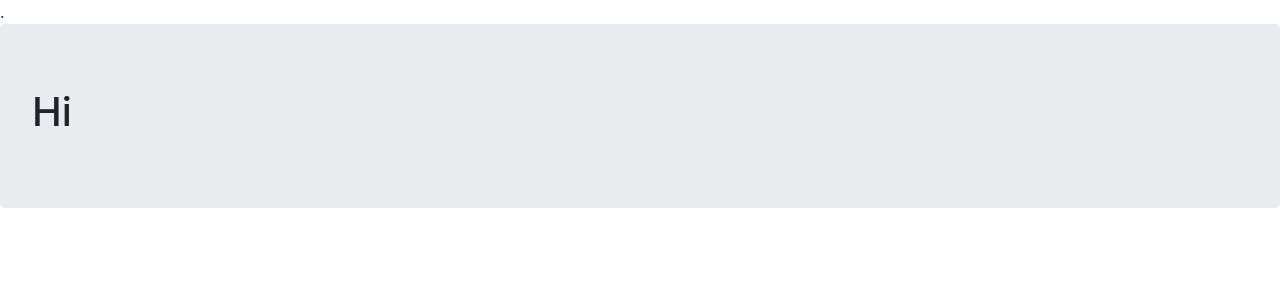
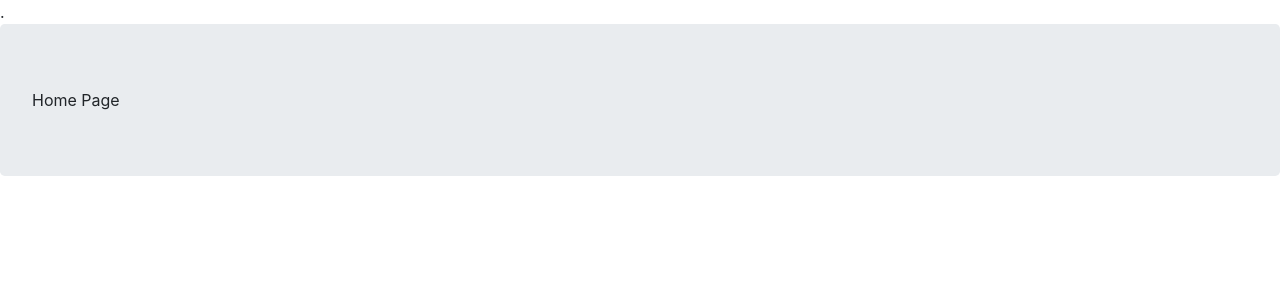
Before and after one commit to Nikhar1988/BooksStore, a React (Create React App) app: page / in a window 1280 px wide. Shown: the top 300 px of the page. Built offline with nearby package versions, Linux system fonts and the light colour scheme.

Commit message:
structura react-redux2

```diff
--- a/src/components/app/app.js
+++ b/src/components/app/app.js
@@ -1,8 +1,20 @@
 import React from 'react'
+import { Route, Switch } from 'react-router';
+import { HomePage, CardPage } from '../pages';
+
 
 const App = () => {
     return (
-        <h1>Hi</h1>
+        <Switch> {/* делает так что бы всего один роут срабатывал один срабатывает все осталоные игнорятся */}
+            <Route
+                path="/"
+                component={HomePage}
+                exact />
+
+            <Route
+                path="/card"
+                component={CardPage} />
+        </Switch>
     )
 }
 
--- /dev/null
+++ b/src/components/pages/card-page.js
@@ -0,0 +1,7 @@
+import React from 'react';
+
+const CardPage = () => {
+    return <div>Card Page</div>;
+};
+
+export default CardPage;
--- /dev/null
+++ b/src/components/pages/home-page.js
@@ -0,0 +1,7 @@
+import React from 'react';
+
+const HomePage = () => {
+    return <div>Home Page</div>;
+};
+
+export default HomePage;
--- /dev/null
+++ b/src/components/pages/index.js
@@ -0,0 +1,7 @@
+import HomePage from "./home-page";
+import CardPage from "./card-page";
+
+export {
+    HomePage,
+    CardPage
+};
```
Also changed, not shown: src/components/book-list-item/book-list-item.js (added, +7 -0 lines), src/components/book-list-item/book-list-item.css (added), src/components/book-list-item/index.js (added), src/components/book-list/book-list.css (added), src/components/book-list/book-list.js (added), src/components/book-list/index.js (added).
